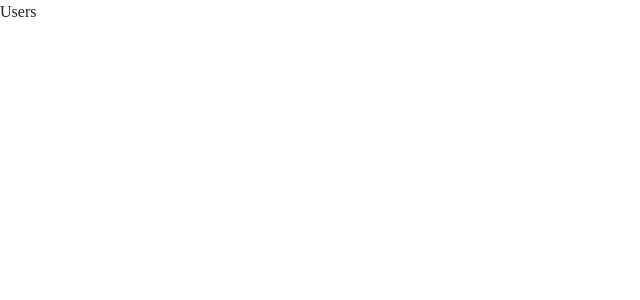
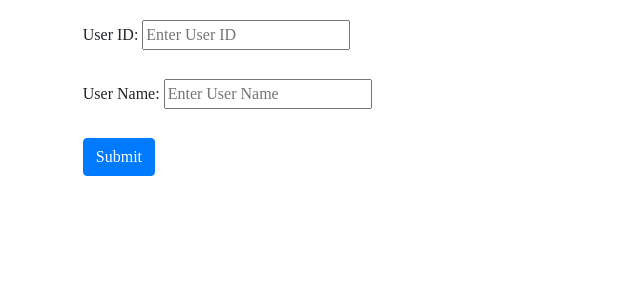
Before and after one commit to AbhishekPeiris/User-Management-Web-App---React-SpringBoot, a React (Create React App) app in the folder client/: page /users in a window 1280 px wide. Shown: the top 300 px of the page, without its empty margins (0-640 px from the left). Built offline with nearby package versions, Linux system fonts and the light colour scheme; a web font is replaced by a local one.

Commit message:
user form

```diff
--- a/client/src/UserForm.js
+++ b/client/src/UserForm.js
@@ -2,7 +2,16 @@ import React from 'react'
 
 function UserForm() {
   return (
-    <div>UserForm</div>
+    <div>
+        <form>
+            <label>User ID:</label>&nbsp;
+            <input type='text' placeholder='Enter User ID' className='input' /><br/><br/>
+
+            <label>User Name:</label>&nbsp;
+            <input type='text' placeholder='Enter User Name' className='input'/><br/><br/>
+            <button type='submit' className='btn btn-primary'>Submit</button>
+        </form>
+    </div>
   )
 }
 
--- a/client/src/Users.js
+++ b/client/src/Users.js
@@ -1,8 +1,11 @@
 import React from 'react'
+import UserForm from './UserForm'
 
 function Users() {
   return (
-    <div>Users</div>
+    <div className='container'>
+        <UserForm />
+    </div>
   )
 }
 
--- a/client/src/index.css
+++ b/client/src/index.css
@@ -5,6 +5,8 @@ body {
   font-optical-sizing: auto;
   font-weight: 400;
   font-style: normal;
+  margin: 0;
+  padding: 0;
 }
 
 code {
@@ -20,3 +22,6 @@ code {
   color: rgb(6, 0, 43) !important;
   margin-top: 20px;
 }
+.container{
+  padding: 20px 1%;
+}
```
